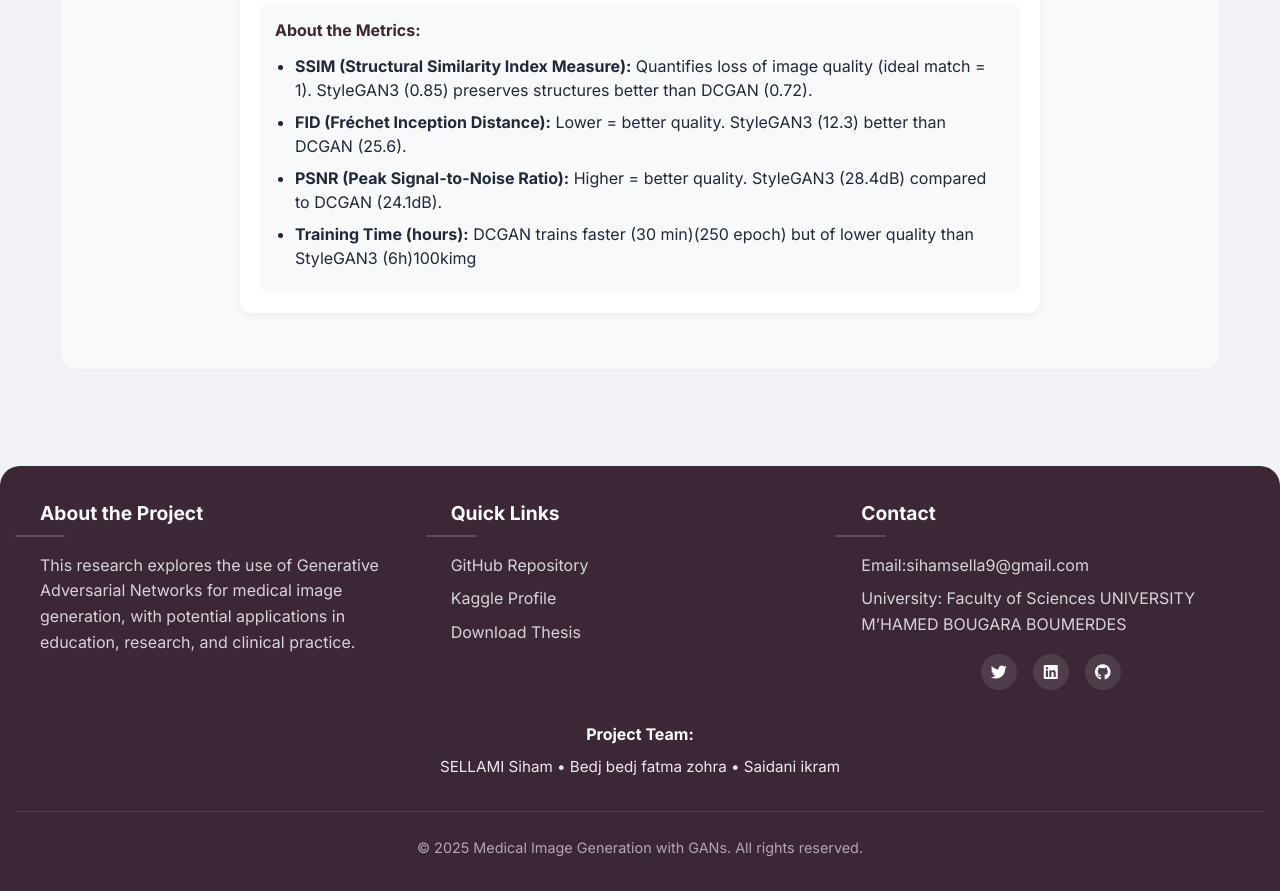
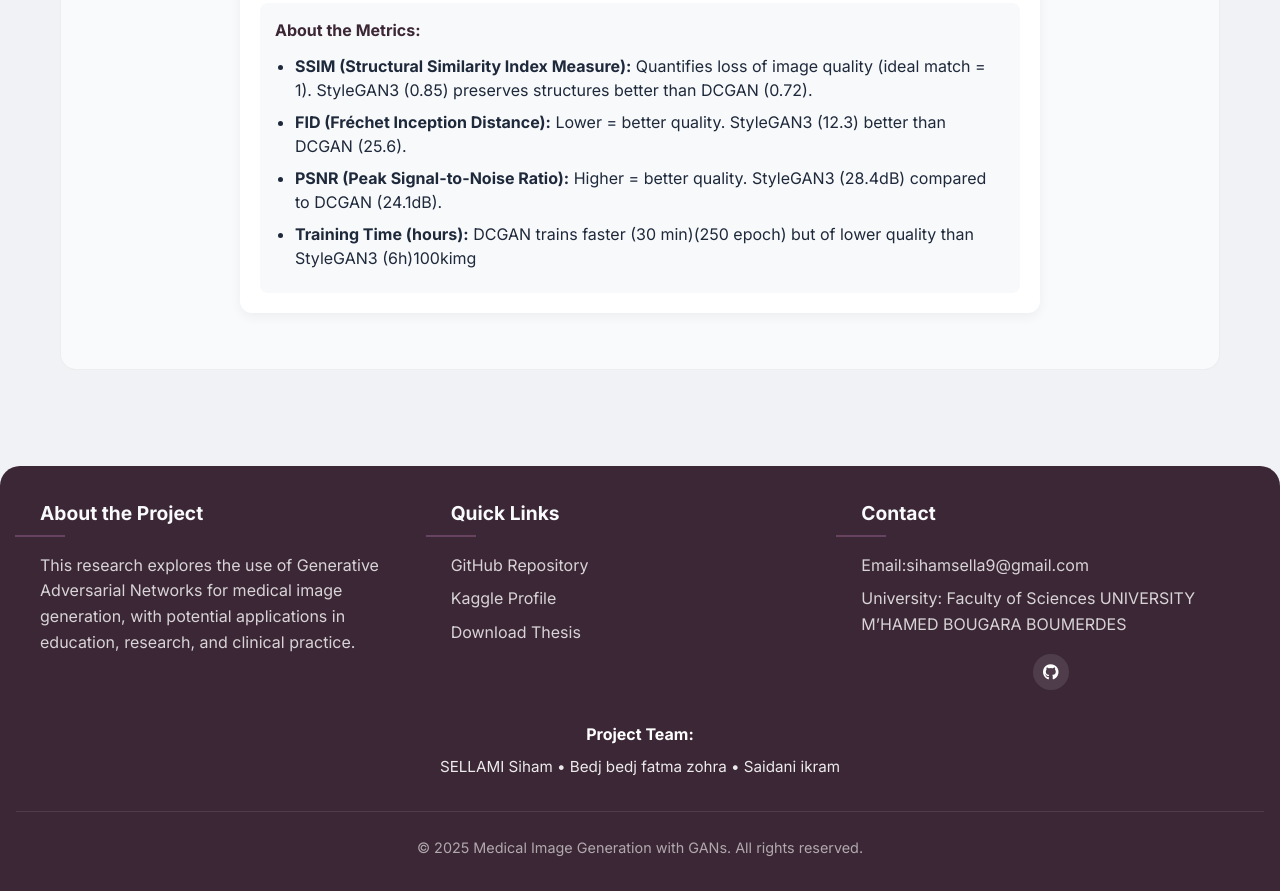
Before and after one commit to Siamsell/medical-image-gan, a plain HTML site: page index.html in a window 1280 px wide. Shown: the part 4752-5643 px from the top of the page. Drawn offline with nearby package versions, Linux system fonts and the light colour scheme.

Commit message:
index.html

```diff
--- a/index.html
+++ b/index.html
@@ -961,8 +961,6 @@
         <p>Email:sihamsella9@gmail.com</p>
         <p>University: Faculty of Sciences  UNIVERSITY M’HAMED BOUGARA BOUMERDES</p>
         <div class="social-links">
-          <a href="#"><i class="fab fa-twitter"></i></a>
-          <a href="#"><i class="fab fa-linkedin"></i></a>
           <a href="https://github.com/Siamsell/medical-image-gan"><i class="fab fa-github"></i></a>
         </div>
       </div>
```
